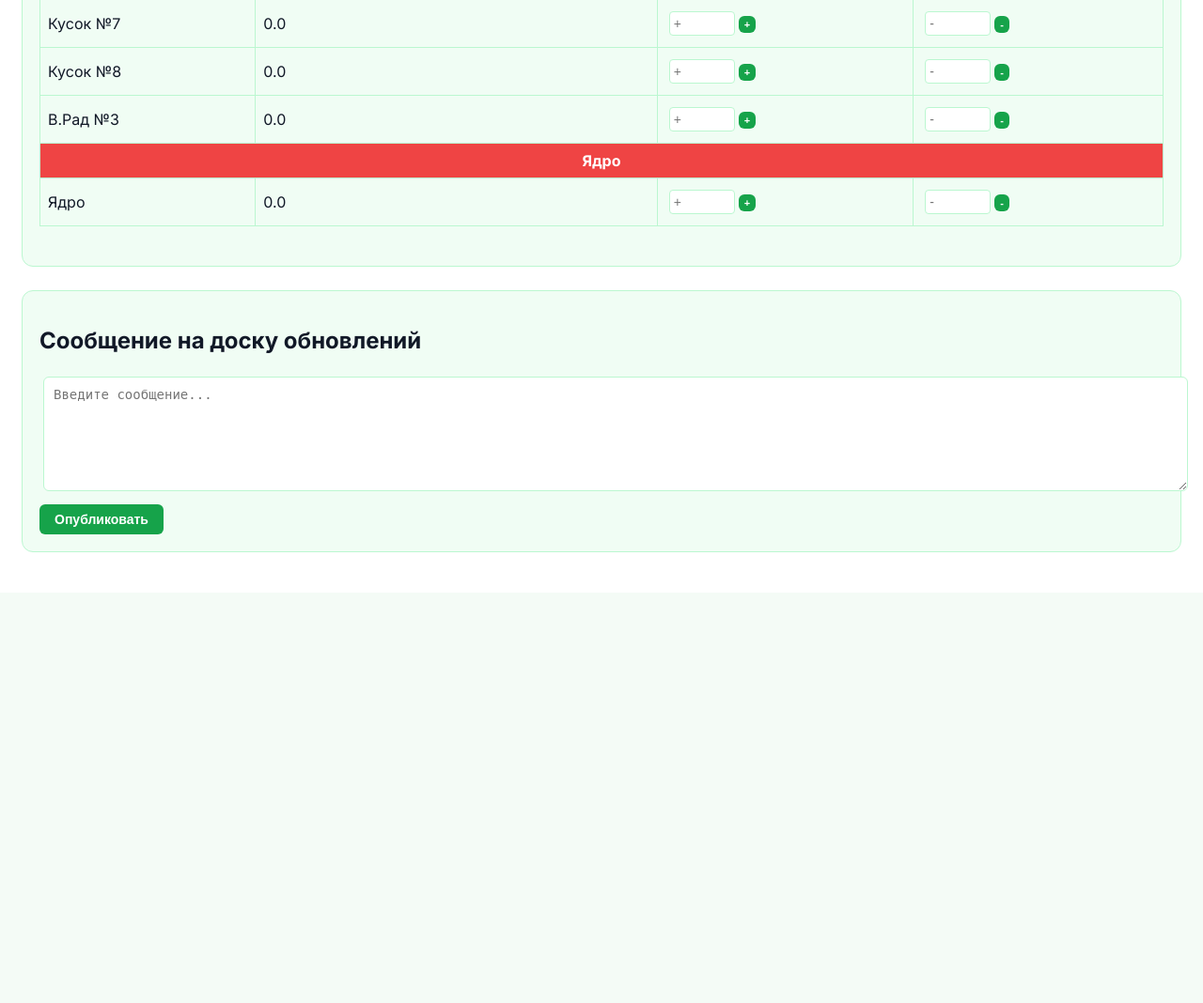
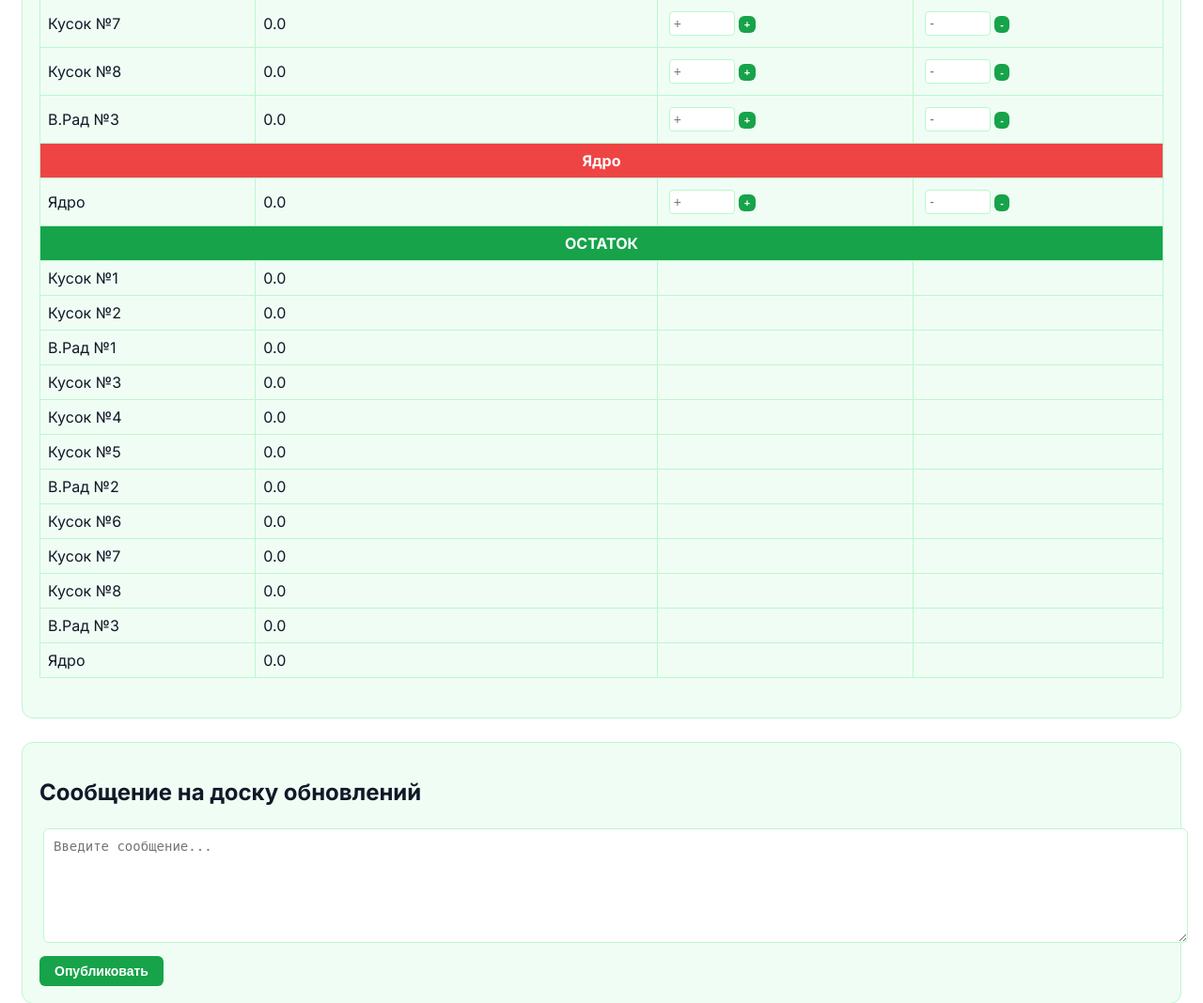
Before and after one commit to volifnap123-lgtm/brazzers-clan2, a Flask app: page /admin-panel in a window 1280 px wide. Shown: the part 1801-2869 px from the top of the page at 94% size. Before the commit the page ends 2389 px from the top, so only its background shows below. Run offline with Flask 3, Linux system fonts and the light colour scheme; a user stored in the database is signed in; data that the repository does not hold is empty.

Commit message:
Update admin_panel.html

```diff
--- a/templates/admin_panel.html
+++ b/templates/admin_panel.html
@@ -388,6 +388,21 @@
                 <!-- Ядро -->
                 <tr><td colspan="4" style="background: var(--core); color: white; font-weight: bold; text-align: center;">Ядро</td></tr>
                 <tr><td>Ядро</td><td>{{ "%.1f"|format(common_fund.get('core', 0)) }}</td><td><form method="POST" action="/api/common-add" style="display:inline;"><input type="hidden" name="chunk" value="core"><input type="number" step="0.1" name="amount" placeholder="+" style="width:60px; padding:4px;"><button class="btn" type="submit" style="padding:3px 6px;font-size:11px;">+</button></form></td><td><form method="POST" action="/api/common-remove" style="display:inline;"><input type="hidden" name="chunk" value="core"><input type="number" step="0.1" name="amount" placeholder="-" style="width:60px; padding:4px;"><button class="btn" type="submit" style="padding:3px 6px;font-size:11px;">-</button></form></td></tr>
+
+                <!-- ОСТАТОК -->
+                <tr><td colspan="4" style="background: var(--green-500); color: white; font-weight: bold; text-align: center;">ОСТАТОК</td></tr>
+                <tr><td title="Шанс: 25%">Кусок №1</td><td>{{ "%.1f"|format(remainder.get('chunk1', 0)) }}</td><td></td><td></td></tr>
+                <tr><td title="Шанс: 25%">Кусок №2</td><td>{{ "%.1f"|format(remainder.get('chunk2', 0)) }}</td><td></td><td></td></tr>
+                <tr><td title="Шанс: 20%">В.Рад №1</td><td>{{ "%.1f"|format(remainder.get('vr1', 0)) }}</td><td></td><td></td></tr>
+                <tr><td title="Шанс: 25%">Кусок №3</td><td>{{ "%.1f"|format(remainder.get('chunk3', 0)) }}</td><td></td><td></td></tr>
+                <tr><td title="Шанс: 25%">Кусок №4</td><td>{{ "%.1f"|format(remainder.get('chunk4', 0)) }}</td><td></td><td></td></tr>
+                <tr><td title="Шанс: 25%">Кусок №5</td><td>{{ "%.1f"|format(remainder.get('chunk5', 0)) }}</td><td></td><td></td></tr>
+                <tr><td title="Шанс: 25%">В.Рад №2</td><td>{{ "%.1f"|format(remainder.get('vr2', 0)) }}</td><td></td><td></td></tr>
+                <tr><td title="Шанс: 25%">Кусок №6</td><td>{{ "%.1f"|format(remainder.get('chunk6', 0)) }}</td><td></td><td></td></tr>
+                <tr><td title="Шанс: 25%">Кусок №7</td><td>{{ "%.1f"|format(remainder.get('chunk7', 0)) }}</td><td></td><td></td></tr>
+                <tr><td title="Шанс: 20%">Кусок №8</td><td>{{ "%.1f"|format(remainder.get('chunk8', 0)) }}</td><td></td><td></td></tr>
+                <tr><td title="Шанс: 25%">В.Рад №3</td><td>{{ "%.1f"|format(remainder.get('vr3', 0)) }}</td><td></td><td></td></tr>
+                <tr><td>Ядро</td><td>{{ "%.1f"|format(remainder.get('core', 0)) }}</td><td></td><td></td></tr>
             </tbody>
         </table>
     </div>
@@ -544,7 +559,8 @@ function applyTheme() {
             .btn {
                 background: var(--green-500); color: white;
                 border: none; padding: 8px 16px;
-                border-radius: 6px; cursor: pointer;
+                border-radius: 6px;
+                cursor: pointer;
                 font-weight: 600;
                 font-size: 14px;
             }
```
